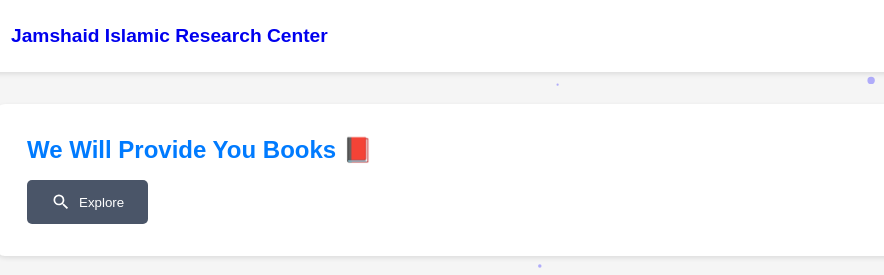
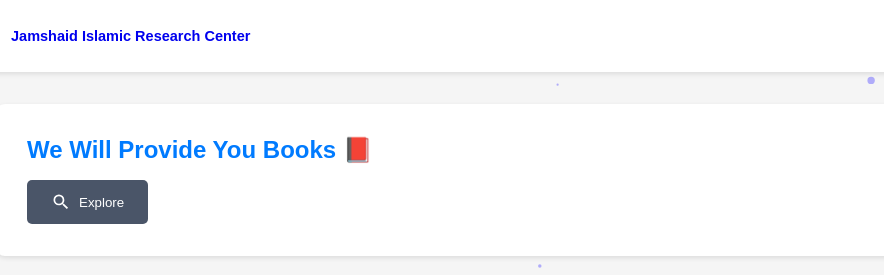
Before and after one commit to vincenzo-cuprous/Test, a website: page public/index.html in a window 1280 px wide. Shown: the top 275 px of the page, 61-945 px from the left. Drawn offline with Linux system fonts and the light colour scheme.

Commit message:
Important

```diff
--- a/public/index.html
+++ b/public/index.html
@@ -39,7 +39,7 @@
                         alt="JIC Logo"
                         class="logo-img"
                     />
-                    <span class="logo-text"
+                    <span class="logo-text" style="font-size: 14.5px"
                         >Jamshaid Islamic Research Center</span
                     >
                 </a>
```
Also changed, not shown: public/index_style.css (+4 -7 lines).
